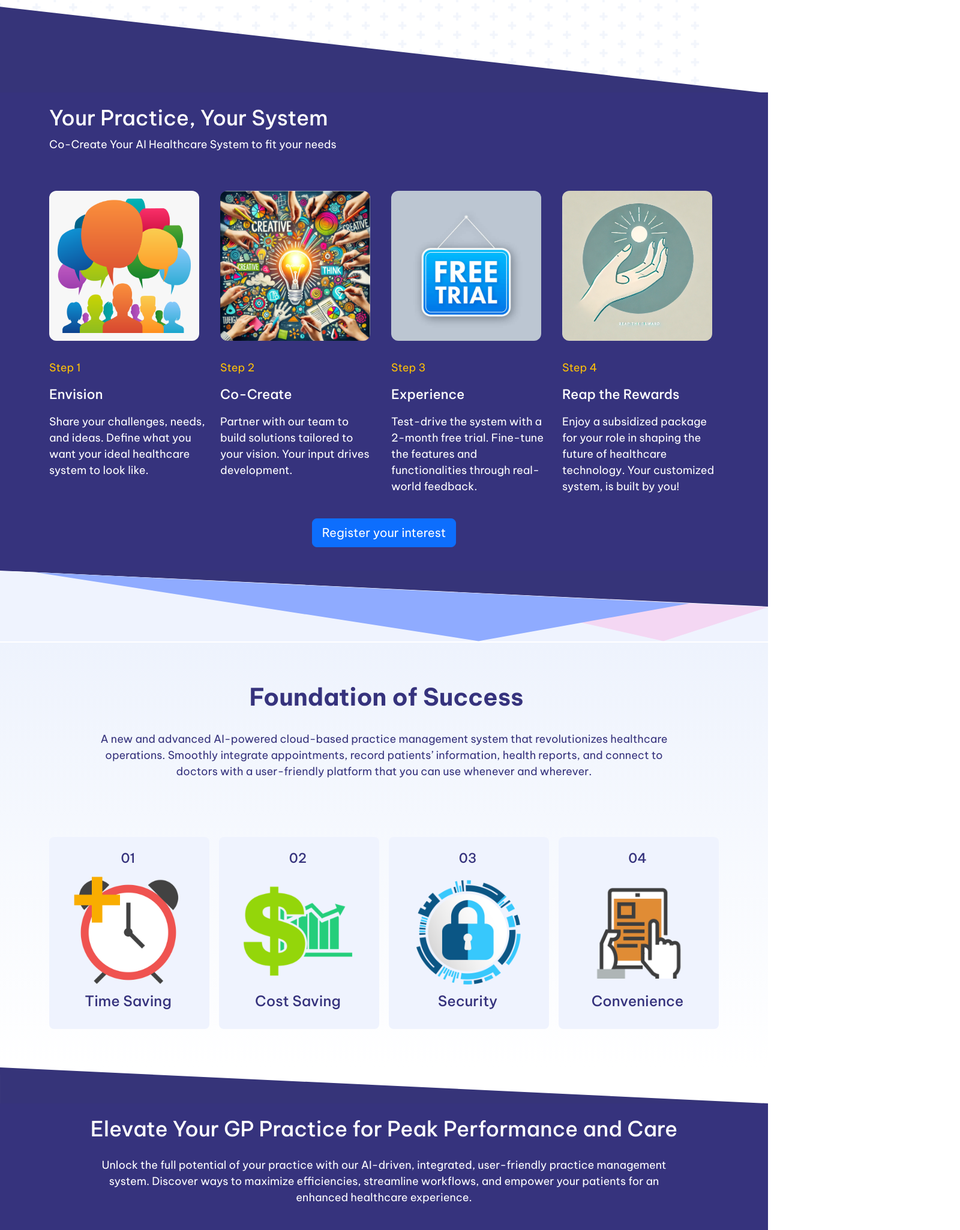
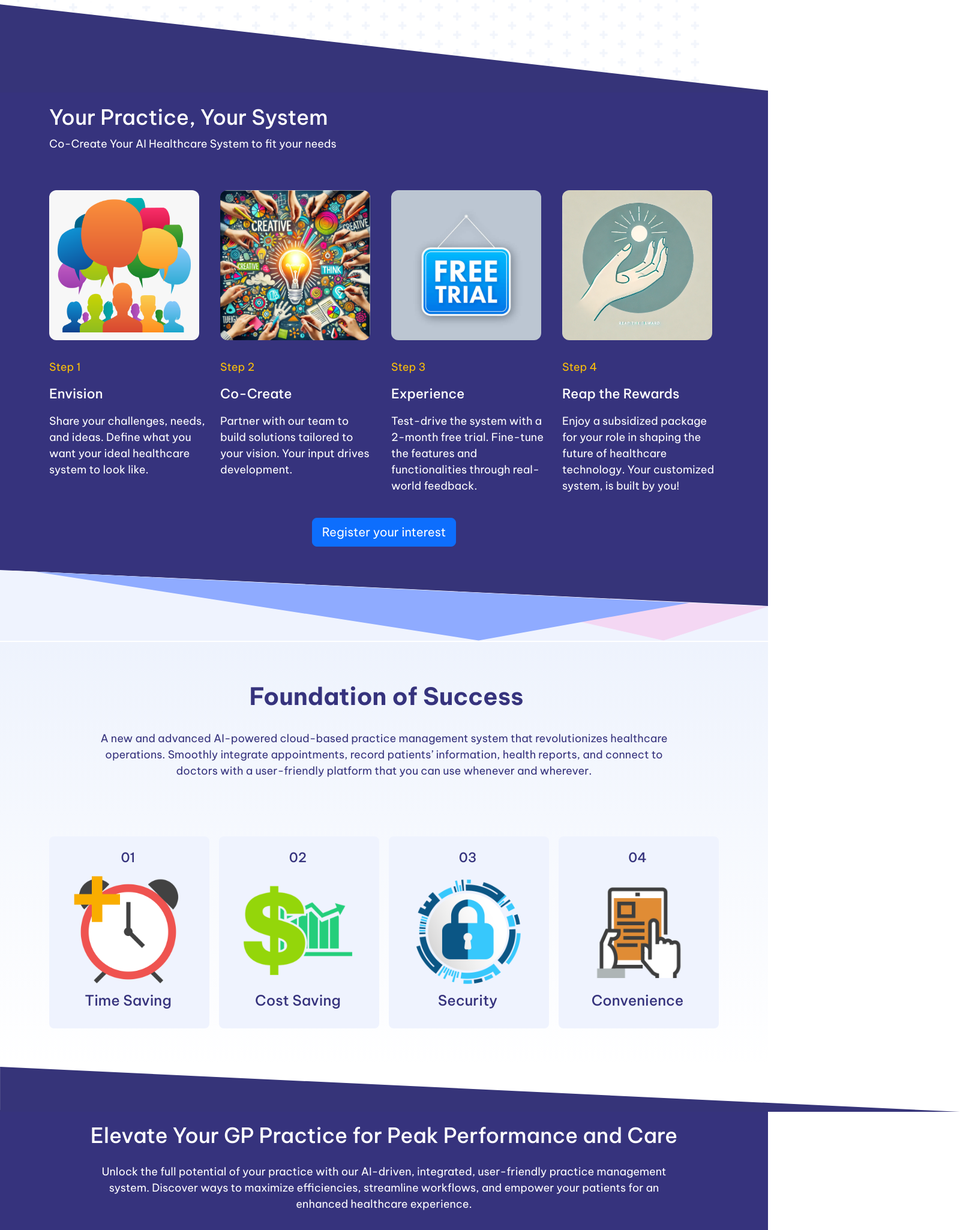
Before and after one commit to Novatrone/parcAi, a React (Create React App) app: page / in a window 1280 px wide. Shown: the part 855-2905 px from the top of the page at 60% size, 1600 px wide, since content can reach past the window. Built offline with nearby package versions, Linux system fonts and the light colour scheme.

Commit message:
shape fix

```diff
--- a/src/App.css
+++ b/src/App.css
@@ -345,11 +345,23 @@ h5 {
   z-index: -3;
   left: -40rem;
 }
+
 .hero-home__blue-shapes-wrapper {
   position: absolute;
   bottom: -0.1rem;
-  width: 100%;
+  width: 103%;
   left: -0.2rem;
+}
+
+.blue_top_stepper {
+  margin-bottom: -0.2rem;
+  width: 125%;
+}
+
+@media (max-width: 769px) {
+  .hero-home__blue-shapes-wrapper {
+    bottom: 0rem;
+  }
 }
 
 .three-col-stepper__image {
--- a/src/page/home/index.js
+++ b/src/page/home/index.js
@@ -43,7 +43,7 @@ export default function Home() {
                 </div>
             </div>
 
-            <div id="sales_strategy" className='site-content'>
+            <div id="sales_strategy" className='site-content fix_border_top'>
                 <div className="back-blue-1 section_stepper text-white">
                     <Container>
                         <Row>
@@ -219,7 +219,7 @@ export default function Home() {
             </div>
 
             <div id="contact_us" className='site-content'>
-                <div>
+                <div className='blue_top_stepper'>
                     <img className="w-100" src="/images/Homepage-trim-3.svg" alt="shapes" width="100%" height="100%" />
                 </div>
                 <div className="back-blue-1 section_stepper text-white">
```
